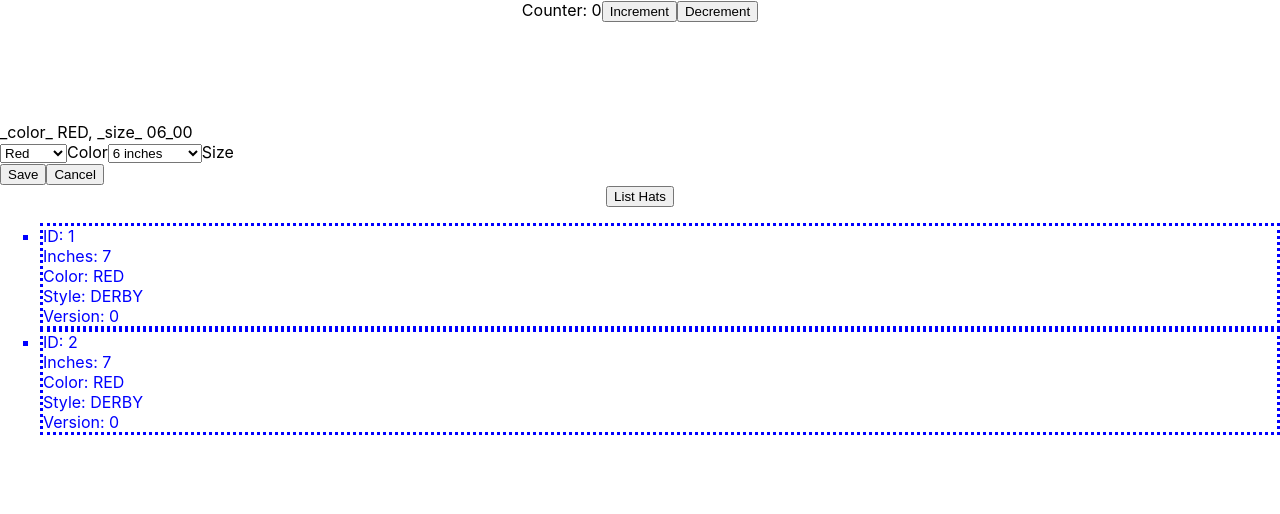
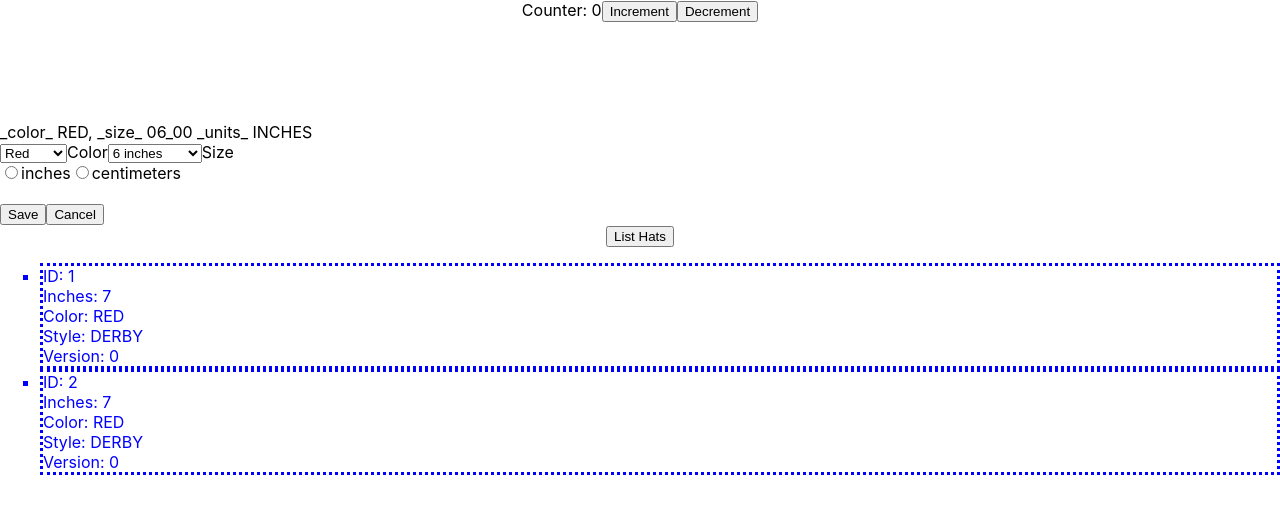
Before and after one commit to ben-hidalgo/scorpicode, a React (Create React App) app in the folder frontend/: page / in a window 1280 px wide. Shown: the top 514 px of the page. Built offline with nearby package versions, Linux system fonts and the light colour scheme; what superagent-promise would draw is missing.

Commit message:
added hat units component

```diff
--- a/frontend/src/containers/HatEditContainer.js
+++ b/frontend/src/containers/HatEditContainer.js
@@ -11,6 +11,7 @@ class HatEditContainer extends Component {
     extendObservable(this, {
       color: 'RED',
       size: '06_00',
+      units: 'INCHES',
     })
   }
 
@@ -18,10 +19,11 @@ class HatEditContainer extends Component {
 
     return (
       <div className="HatEditContainer">
-        <span>_color_ {this.color}, _size_ {this.size}</span>
+        <span>_color_ {this.color}, _size_ {this.size} _units_ {this.units}</span>
         <br/>
         <HatColors hec={this}/>
         <HatSizes hec={this}/>
+        <HatSizeUnits hec={this}/>
         <br/>
         <button onClick={() => {console.log('save')}} type="button">Save</button>
         <button onClick={() => {console.log('cancel')}} type="button">Cancel</button>
@@ -88,4 +90,36 @@ HatSizes.defaultProps = {
 
 };
 
+function HatSizeUnits(props) {
+
+  return (
+      <form>
+        {
+          props.units.map(unit => {
+            return (
+              <label key={unit.value}>
+                <input
+                key={unit.value}
+                type="radio"
+                name="hat-units"
+                value={unit.value}
+
+                onChange={(ce) => {props.hec.units = ce.target.value}}
+              />
+              {unit.text}
+            </label>
+            )
+          })
+        }
+      </form>
+  )
+}
+HatSizeUnits.defaultProps = {
+  units: [
+    {value: 'INCHES', text: 'inches'},
+    {value: 'CM', text: 'centimeters'},
+  ],
+
+};
+
 export default observer(HatEditContainer)
```
